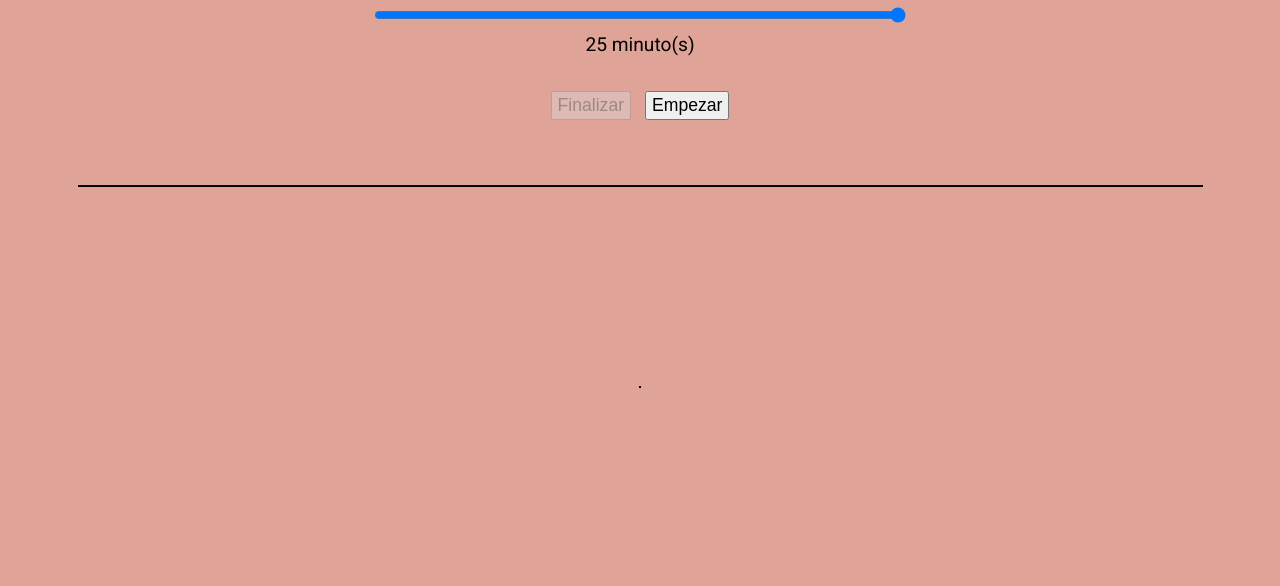
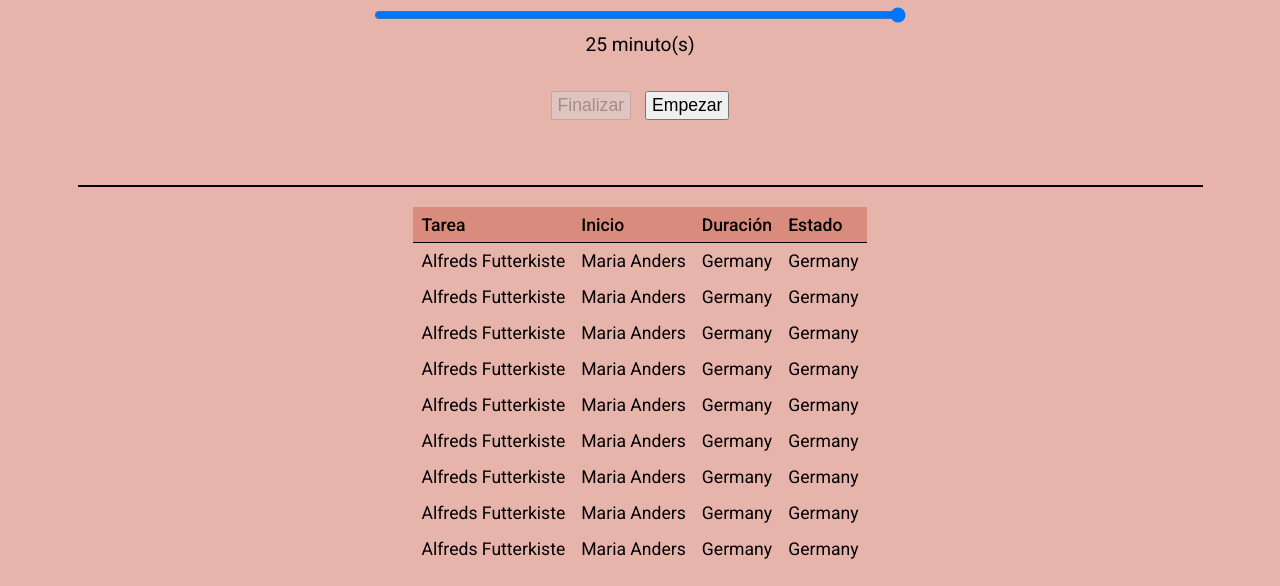
Before and after one commit to ulitol97/MIW-NEW-Activities, a plain HTML site: page index.html in a window 1280 px wide. Shown: the part 214-800 px from the top of the page. Drawn offline with Linux system fonts and the light colour scheme.

Commit message:
HTML and CSS for tasklist.

```diff
--- a/index.html
+++ b/index.html
@@ -44,7 +44,86 @@
       </section>
       <hr class="border" />
       <section class="half">
-        <div id="tasklist" class="border"></div>
+        <div id="tasklist">
+          <table>
+            <thead>
+              <tr>
+                <th>Tarea</th>
+                <th>Inicio</th>
+                <th>Duración</th>
+                <th>Estado</th>
+              </tr>
+            </thead>
+            <tbody id="tasklist-body">
+              <tr>
+                <td>Alfreds Futterkiste</td>
+                <td>Maria Anders</td>
+                <td>Germany</td>
+                <td>Germany</td>
+              </tr>
+              <tr>
+                <td>Alfreds Futterkiste</td>
+                <td>Maria Anders</td>
+                <td>Germany</td>
+                <td>Germany</td>
+              </tr>
+              <tr>
+                <td>Alfreds Futterkiste</td>
+                <td>Maria Anders</td>
+                <td>Germany</td>
+                <td>Germany</td>
+              </tr>
+              <tr>
+                <td>Alfreds Futterkiste</td>
+                <td>Maria Anders</td>
+                <td>Germany</td>
+                <td>Germany</td>
+              </tr>
+              <tr>
+                <td>Alfreds Futterkiste</td>
+                <td>Maria Anders</td>
+                <td>Germany</td>
+                <td>Germany</td>
+              </tr>
+              <tr>
+                <td>Alfreds Futterkiste</td>
+                <td>Maria Anders</td>
+                <td>Germany</td>
+                <td>Germany</td>
+              </tr>
+              <tr>
+                <td>Alfreds Futterkiste</td>
+                <td>Maria Anders</td>
+                <td>Germany</td>
+                <td>Germany</td>
+              </tr>
+              <tr>
+                <td>Alfreds Futterkiste</td>
+                <td>Maria Anders</td>
+                <td>Germany</td>
+                <td>Germany</td>
+              </tr>
+              <tr>
+                <td>Alfreds Futterkiste</td>
+                <td>Maria Anders</td>
+                <td>Germany</td>
+                <td>Germany</td>
+              </tr>
+              <tr>
+                <td>Alfreds Futterkiste</td>
+                <td>Maria Anders</td>
+                <td>Germany</td>
+                <td>Germany</td>
+              </tr>
+              <tr>
+                <td>Alfreds Futterkiste</td>
+                <td>Maria Anders</td>
+                <td>Germany</td>
+                <td>Germany</td>
+              </tr>
+            </tbody>
+          </table>
+        </div>
       </section>
     </div>
 
--- a/js/script.js
+++ b/js/script.js
@@ -40,6 +40,7 @@ function setUp() {
 // Start new task given the data collected from the user
 function startTask() {
   const task = {
+    id: currentTask ? currentTask.id + 1 : 0,
     name: taskNameElement.value.trim(),
     length: sliderElement.value * 60, // Length in seconds
     date: new Date(),
@@ -127,6 +128,7 @@ function showNotification(task) {
       }`,
       icon: "/res/notification-icon.png",
       tag: notificationTag,
+      renotify: true,
     };
     const notification = new Notification(title, options);
 
--- a/js/tasks.js
+++ b/js/tasks.js
@@ -1,5 +1,7 @@
 // Task management in indexed BD
+
 let currentTask;
+
 const taskStates = {
   running: "En marcha",
   canceled: "Cancelada",
@@ -31,3 +33,7 @@ function isValidTask(task) {
   setError(null);
   return true;
 }
+
+function loadTasks(){
+
+}
--- a/js/ui.js
+++ b/js/ui.js
@@ -14,6 +14,8 @@ const sliderValueElement = document.getElementById("slider-value");
 sliderValueElement.innerText = sliderElement.value;
 sliderElement.oninput = () =>
   (sliderValueElement.innerText = sliderElement.value);
+
+const tasksElement = document.getElementById("tasklist-body");
 
 const errorElement = document.getElementById("error");
 
--- a/styles/main.css
+++ b/styles/main.css
@@ -7,11 +7,13 @@
 }
 
 :root {
-  --bg-color: rgba(217, 140, 126, 0.8);
+  --bg-color: rgba(217, 140, 126, 0.65);
+  --th-color: rgba(217, 140, 126, 1);
 }
 
 [theme="rest"] {
   --bg-color: rgba(89, 138, 235, 0.4);
+  --th-color: rgba(89, 138, 235, 1);
 }
 
 body {
@@ -61,7 +63,8 @@ input[type="text"] {
   outline: none;
 }
 
-input:disabled, button:disabled {
+input:disabled,
+button:disabled {
   cursor: not-allowed;
 }
 
@@ -121,6 +124,39 @@ input:disabled, button:disabled {
   margin: 5px;
 }
 
+/* Lower half */
+
+#tasklist {
+  height: 100%;
+  font-size: 1.1rem;
+
+  overflow: auto;
+}
+
+table {
+  border-collapse: collapse;
+}
+
+
+thead th {
+  box-shadow: inset 0px -1px #000;
+  font-weight: 500;
+
+  background-color: var(--th-color);
+  opacity: 1;
+
+  position: sticky;
+  top: 0;
+}
+
+th,
+td {
+  text-align: left;
+  padding: 8px;
+}
+
+/* Other */
+
 #error {
   font-size: 1rem;
   font-weight: 400;
```
Also changed, not shown: js/counter.js (line endings or trailing spaces).
